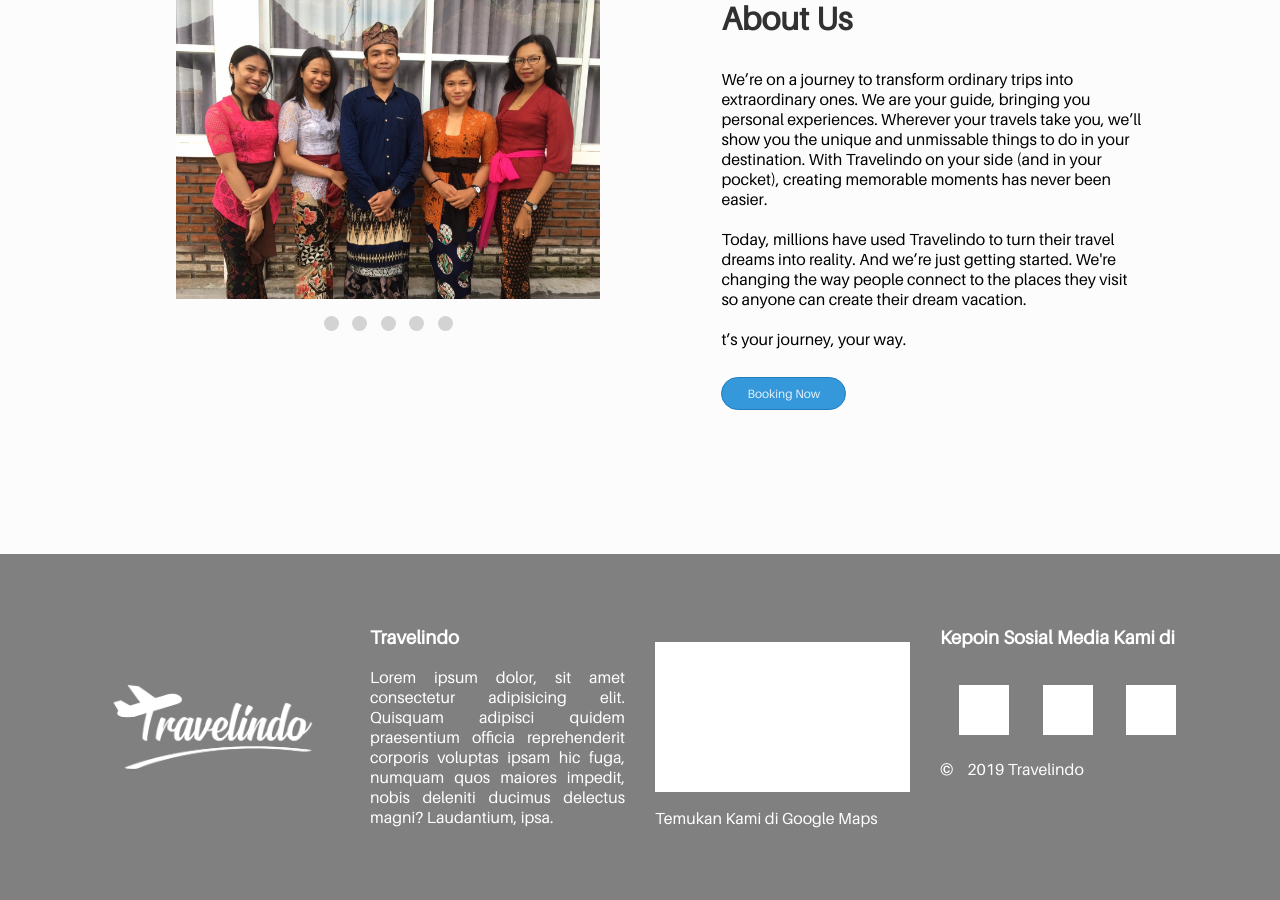
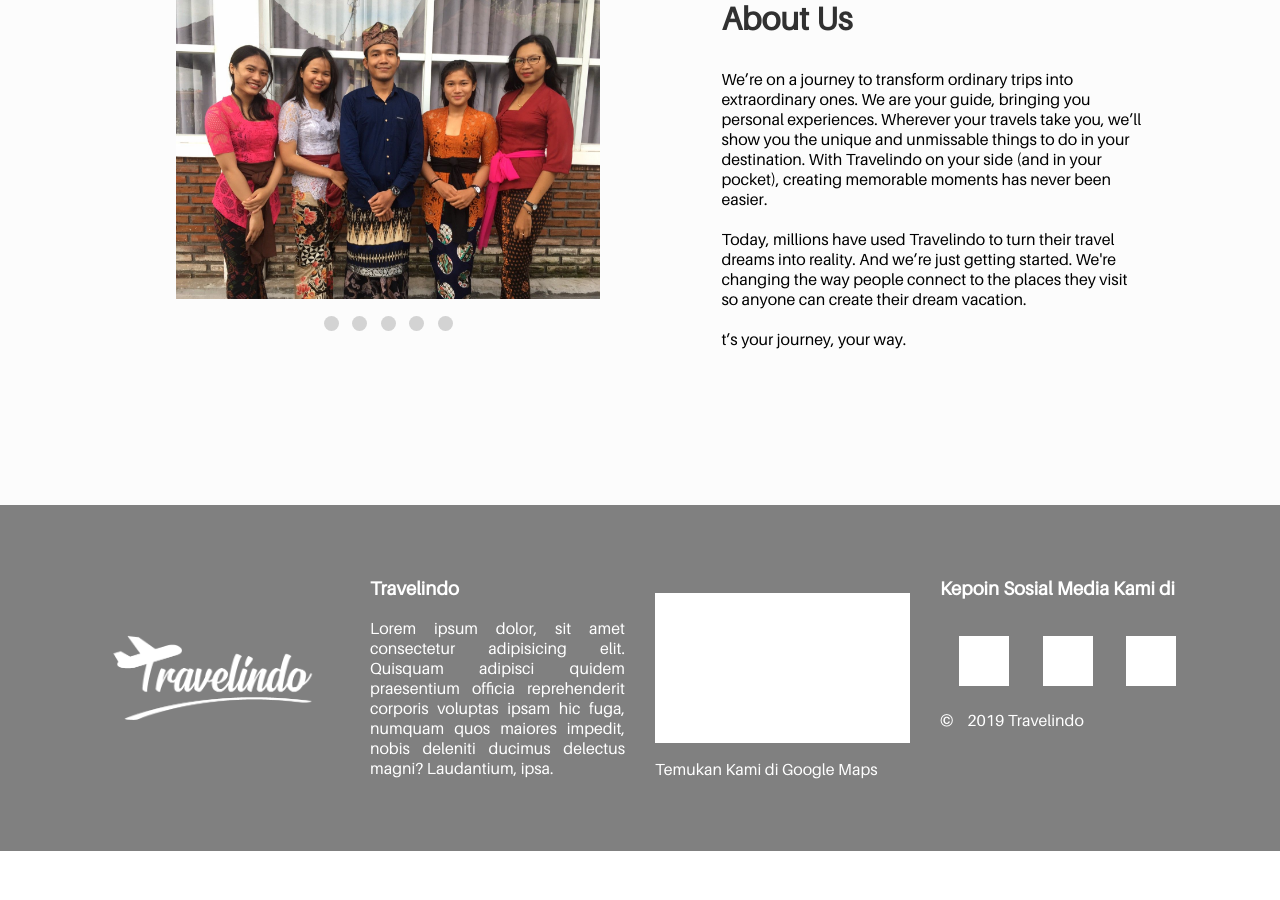
Before and after one commit to wicaksonoe/re-web-travelindo, a PHP site: page /re-web-travelindo/index.php?page=aboutus in a window 1280 px wide. Shown: the part 131-1031 px from the top of the page. After the commit the page ends 982 px from the top, so only its background shows below. Run offline with PHP 8.4, Linux system fonts and the light colour scheme.

Commit message:
hotfix by wicak

```diff
--- a/public/components/aboutus.php
+++ b/public/components/aboutus.php
@@ -41,11 +41,6 @@
 
 			<p> t’s your journey, your way.</p> <br>
 
-                <div class="row" style="float: left">
-                    <div class="col-12">
-                        <a href="#" class="btn btn-primary"> Booking Now</a>
 		</div>
 	</div>
 </div>
-        </div>
-    </div>
--- a/public/components/team-main.php
+++ b/public/components/team-main.php
@@ -1,4 +1,4 @@
-<div class="container">
+<div class="container mt-2">
     <div class="row">
       <div class="col-12">
         <h1> Our Guide</h1>
```
Lines whose indentation alone changed are shown as unchanged.
